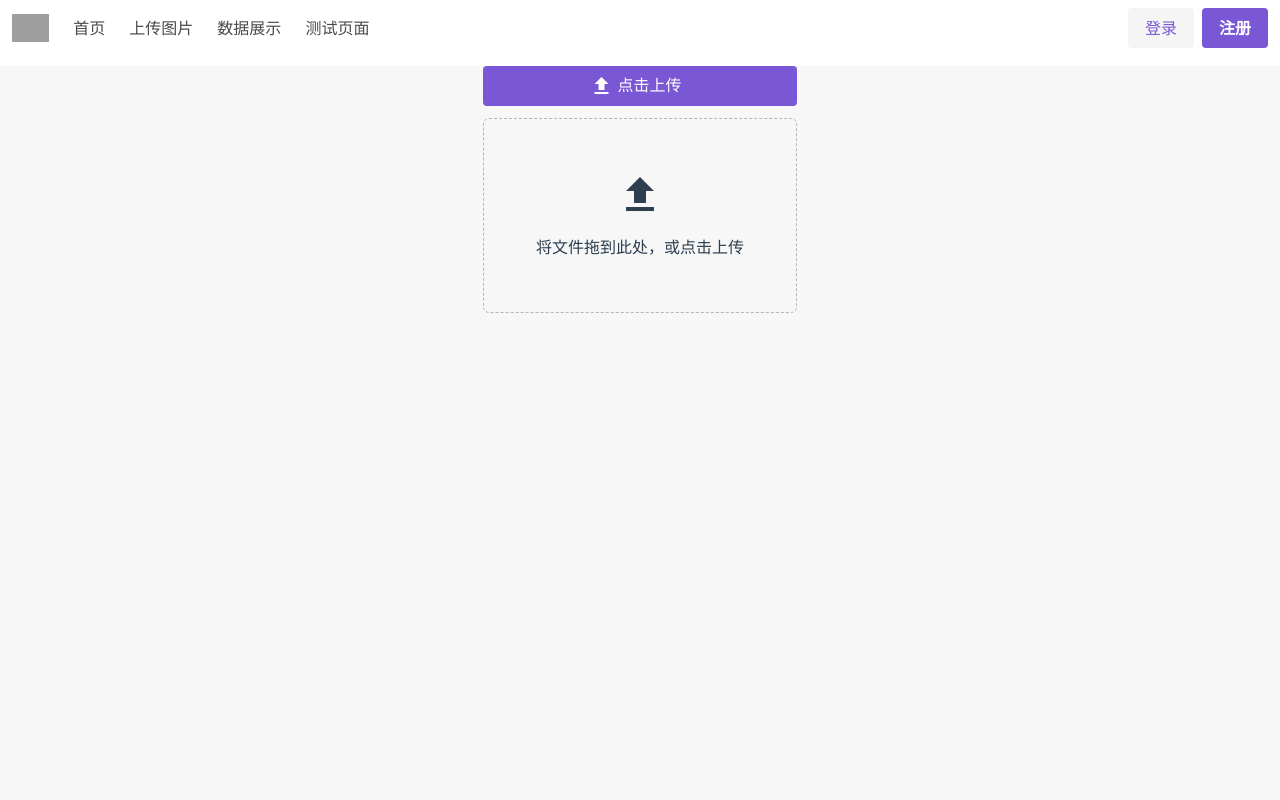
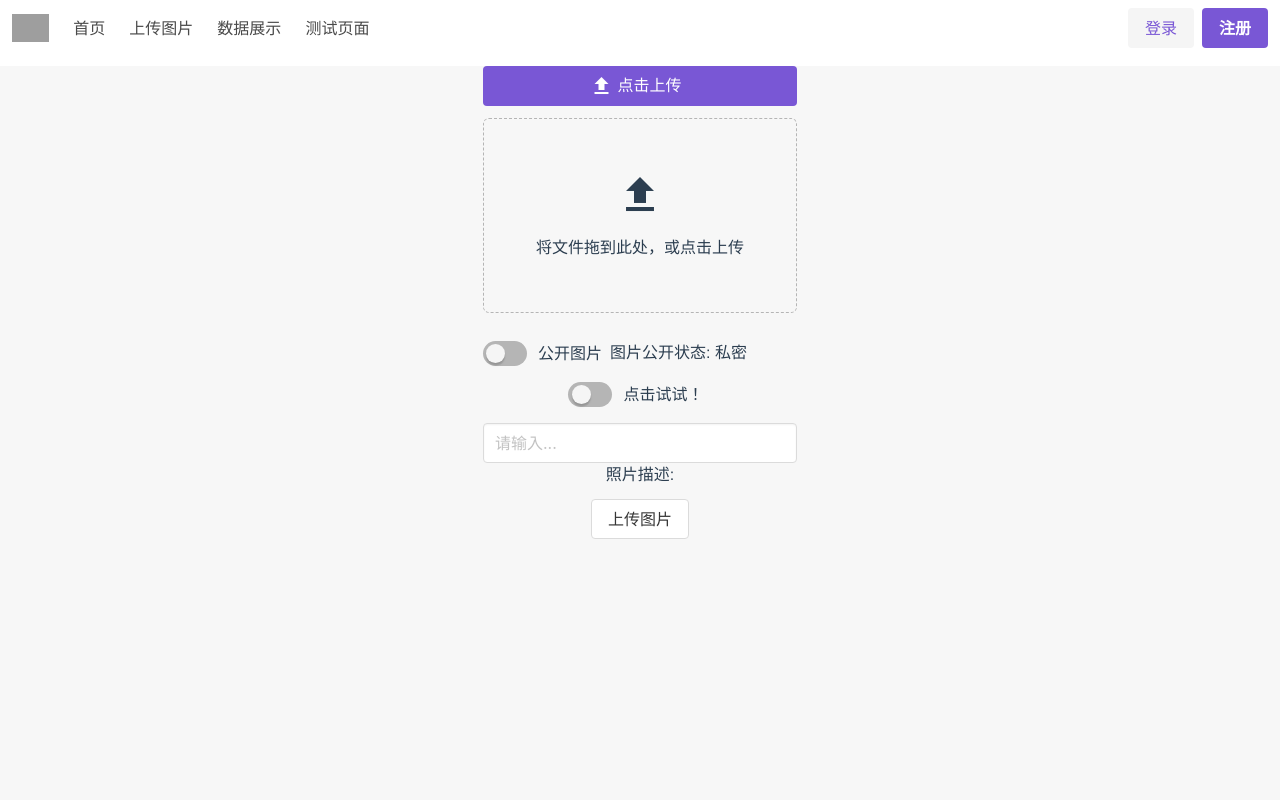
Before and after one commit to tangmyy/mirror, a Vue app: page /#/UpFile in a window 1280 px wide. Shown: the top 800 px of the page. Built offline with nearby package versions, Linux system fonts and the light colour scheme; grey boxes are pictures that could not be loaded.

Commit message:
test：4-完美上传表单

```diff
--- a/src/components/Table.vue
+++ b/src/components/Table.vue
@@ -35,7 +35,6 @@ export default {
     fetchData() {
       console.log("fetchData"),
       this.$http.get("/images")
-      axios.get("/images")
       .then((response) => {
         //假设响应数据是一个图像对象数组
         this.tableData = response.data.map(images => {
--- a/src/components/Test/Test.vue
+++ b/src/components/Test/Test.vue
@@ -1,15 +1,28 @@
 <template>
   <div id="test">
     <div class="nav-links">
-      <!-- 子路由链接 -->
-      <router-link class="nav-link" to="/Test/Test/1">测试页面x1</router-link>
+      <!-- <router-link class="nav-link" to="/Test/Test/1">测试页面x1</router-link>
       <router-link class="nav-link" to="/Test/Test/2">测试页面x2</router-link>
       <router-link class="nav-link" to="/Test/TestOne">测试页面1</router-link>
-      <router-link class="nav-link" to="/Test/TestTwo">测试页面2</router-link>
+      <router-link class="nav-link" to="/Test/TestTwo">测试页面2</router-link> -->
+      <nuw></nuw>
     </div>
-    <router-view></router-view> <!-- 声明路由占位标签 -->
+    <router-view></router-view>
   </div>
 </template>
+
+
+<script>
+
+import nuw from '@/components/notepad/nuw.vue';
+export default {
+  name: 'Test',
+  components: {   // 组件注册
+    nuw
+  },
+}
+</script>
+
 
 <style>
 #test {
--- a/src/components/UpFile.vue
+++ b/src/components/UpFile.vue
@@ -1,5 +1,6 @@
 <template>
   <section>
+
     <b-field class="file">
       <b-upload v-model="file" expanded>
         <a class="button is-primary is-fullwidth">
@@ -28,6 +29,38 @@
         <button class="delete is-small" type="button" @click="deleteDropFile(index)"></button>
       </span>
     </div>
+
+    <b-field>
+      <div>
+        <b-switch v-model="isPublic">公开图片</b-switch>
+      </div>
+      <div>
+        <p>
+          图片公开状态: {{isPublic ? "公开" : "私密"}}
+        </p>
+      </div>
+
+    </b-field>
+
+    <b-field>
+      <b-switch v-model="beLazy">点击试试！</b-switch>
+    </b-field>
+
+    <b-field>
+        <p>
+          <b-input type="text"
+          :lazy="beLazy"
+          v-model="value"
+          placeholder="请输入...">
+        </b-input>
+        照片描述: {{value}}
+      </p>
+    </b-field>
+
+    <b-field>
+      <b-button @click="uploadImage">上传图片</b-button>
+    </b-field>
+
   </section>
 </template>
 
@@ -35,18 +68,61 @@
 export default {
   data() {
     return {
-      file: {},
-      dropFiles: []
+      beLazy: false,
+      value: null,
+
+      file: {},     // 单个文件对象
+      dropFiles: [], // 拖放上传的文件数组
+      description: '', // 图像描述
+      isPublic: '', // 图像公开状态
     };
   },
   methods: {
+    // 删除拖放上传的文件
     deleteDropFile(index) {
       this.dropFiles.splice(index, 1);
+    },
+
+    async uploadImage() {
+      // 检查文件是否存在
+      if (!this.file || Object.keys(this.file).length === 0) {
+        alert('请先选择一个文件');
+        return;
+      }
+
+      const formData = new FormData();
+      formData.append('file', this.file);
+      formData.append('description', this.description);
+      formData.append('Public', this.isPublic);
+
+      try {
+        const response = await this.$http.post('/api/images/upload', formData, {
+          headers: {
+            'Content-Type': 'multipart/form-data'
+          }
+        });
+
+        if (response.data === '上传成功') {
+          alert('上传成功');
+          // 清空已上传的文件
+          this.file = {};
+          this.dropFiles = [];
+        } else {
+          alert('上传失败: ' + response.data);
+        }
+      } catch (error) {
+        console.error('上传失败', error);
+        alert('上传失败');
+      }
     }
   }
+
 };
 </script>
 
+<style>
+
+</style>
 
 <!-- 饿了么UI -->
 <!-- <template>
--- a/src/components/notepad/nuw.vue
+++ b/src/components/notepad/nuw.vue
@@ -1,64 +1,51 @@
 <template>
+  <section>
+    <b-field>
+      <!-- 第一个开关按钮及其相关内容 -->
       <div>
-      <h1>登录</h1>
-      <form @submit.prevent="login">
-        <div>
-          <label for="username">用户名:</label>
-          <input type="text" v-model="username" id="username" required />
+        <b-switch v-model="isPublic">公开图片</b-switch>
       </div>
       <div>
-          <label for="password">密码:</label>
-          <input type="password" v-model="password" id="password" required />
+        <p>
+          图片公开状态: {{isPublic ? "公开" : "私密"}}
+        </p>
       </div>
-        <button type="submit">登录</button>
-      </form>
-      <div v-if="message">{{ message }}</div>
-    </div>
+
+    </b-field>
+
+
+    <b-field>
+      <b-switch v-model="beLazy">点击试试！</b-switch>
+    </b-field>
+
+    <b-field>
+      <p>
+        <b-input type="text"
+          :lazy="beLazy"
+          v-model="value"
+          placeholder="请输入...">
+        </b-input>
+        照片描述: {{value}}
+      </p>
+    </b-field>
+
+  </section>
+
 </template>
 
 <script>
-  import axios from 'axios';
-
   export default {
     data() {
       return {
-        username: '',
-        password: '',
-        message: ''
-      };
-    },
-    methods: {
-      async login() {
-        try {
-          const response = await axios.post('/api/users/login', {
-            username: this.username,
-            password: this.password
-          });
-          if (response.status === 200) {
-            this.message = response.data;
-            this.checkStatus();
-          } else {
-            this.message = '登录失败，请检查用户名和密码';
-          }
-        } catch (error) {
-          console.error('登录请求失败:', error);
-          this.message = '登录请求失败，请稍后重试';
-        }
-      },
-      async checkStatus() {
-        try {
-          const response = await axios.get('/api/users/status');
-          if (response.status === 200) {
-            this.message = response.data;
-            this.$router.push('/'); // 登录成功后重定向到主页或其他受保护的页面
-          } else {
-            this.message = '获取用户状态失败';
-          }
-        } catch (error) {
-          console.error('获取用户状态请求失败:', error);
-          this.message = '获取用户状态请求失败，请稍后重试';
+          beLazy: false,
+          value: null,
+          isPublic: false, // 图像公开状态
       }
     }
   }
-  };
 </script>
+
+<style scoped>
+
+
+</style>
```
Lines whose indentation alone changed are shown as unchanged.
